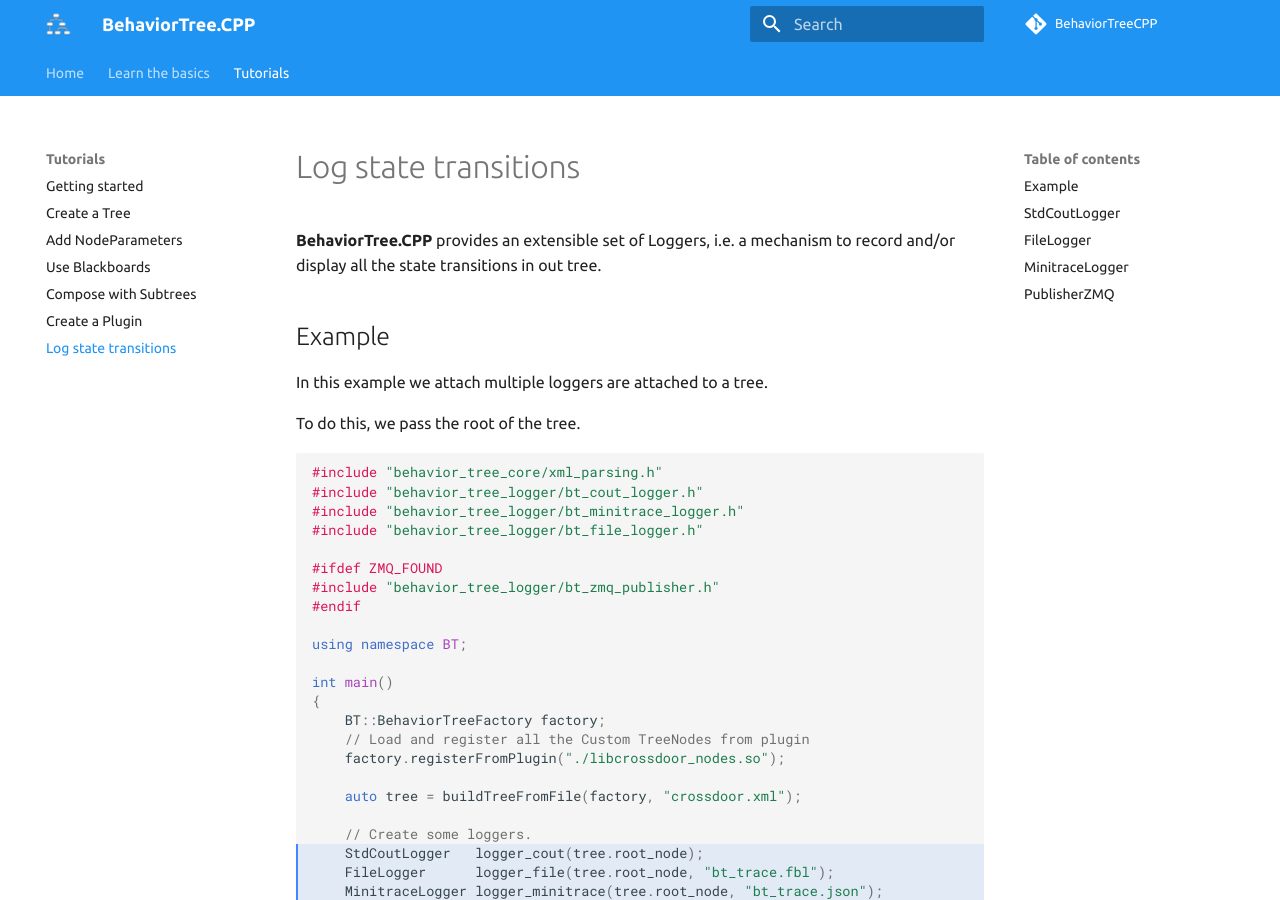
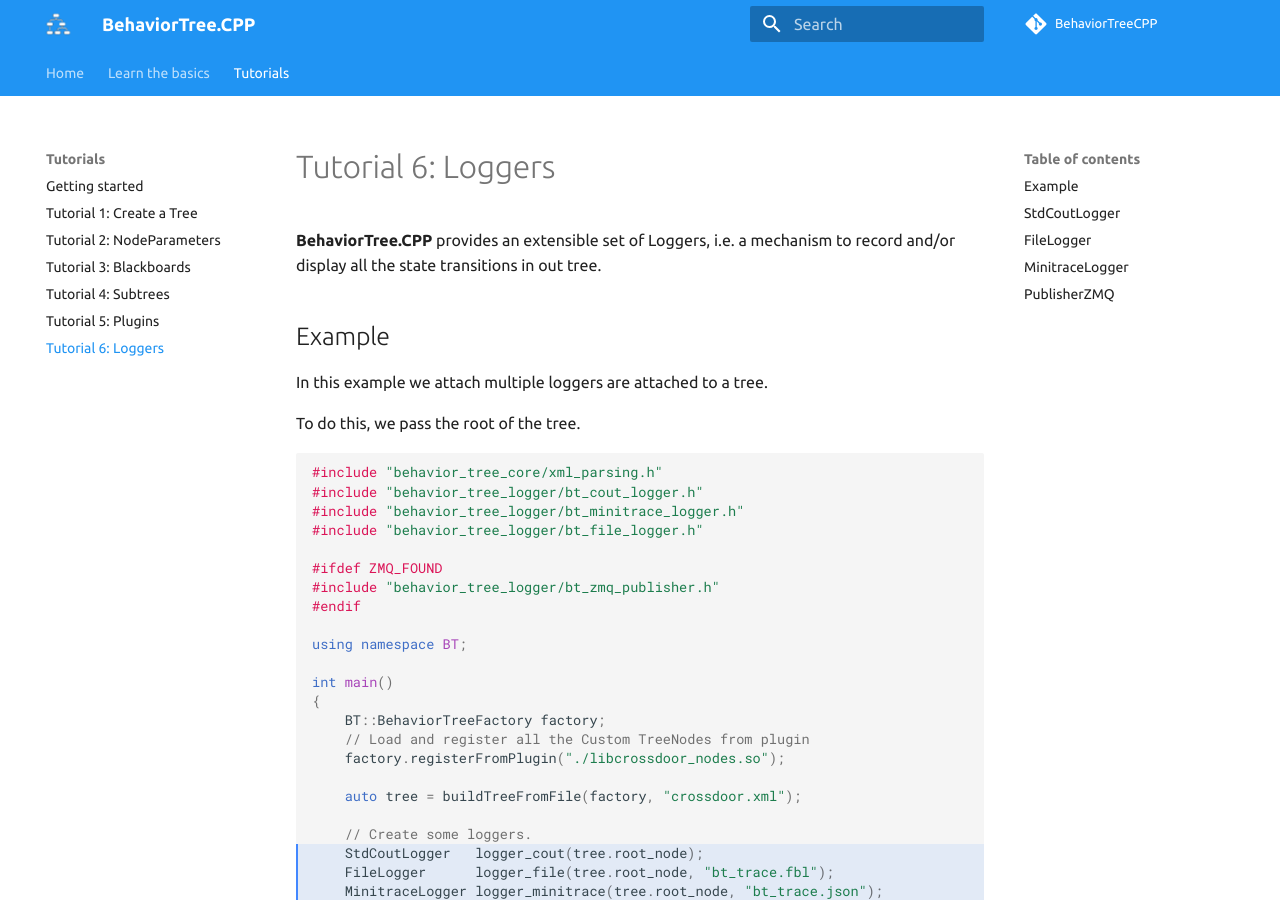
Before and after one commit to BehaviorTree/BehaviorTree.CPP, an MkDocs documentation site: the page built from docs/tutorial_F_loggers.md, in a window 1280 px wide and 900 px high. Built offline with MkDocs 1.6.1 and Material for MkDocs 9.7.7, drawn with Linux system fonts in a browser that asks for light colours; comment, search, counter and statistics services are not loaded; old or Windows-style settings are respelled for this version of MkDocs.

Commit message:
links updated

```diff
--- a/mkdocs.yml
+++ b/mkdocs.yml
@@ -36,10 +36,10 @@ pages:
        - Fallback Nodes:    FallbackNode.md
        - Decorators Nodes:  DecoratorNode.md
     - Tutorials:
-       - Getting started:         getting_started.md
-       - Create a Tree:           tutorial_A_create_trees.md
-       - Add NodeParameters:      tutorial_B_node_parameters.md
-       - Use Blackboards:         tutorial_C_blackboard.md
-       - Compose with Subtrees:   tutorial_D_subtrees.md
-       - Create a Plugin:         tutorial_E_plugins.md
-       - Log state transitions:   tutorial_F_loggers.md
+       - Getting started:                getting_started.md
+       - "Tutorial 1: Create a Tree":    tutorial_A_create_trees.md
+       - "Tutorial 2: NodeParameters":   tutorial_B_node_parameters.md
+       - "Tutorial 3: Blackboards":      tutorial_C_blackboard.md
+       - "Tutorial 4: Subtrees":         tutorial_D_subtrees.md
+       - "Tutorial 5: Plugins":          tutorial_E_plugins.md
+       - "Tutorial 6: Loggers":          tutorial_F_loggers.md
```
